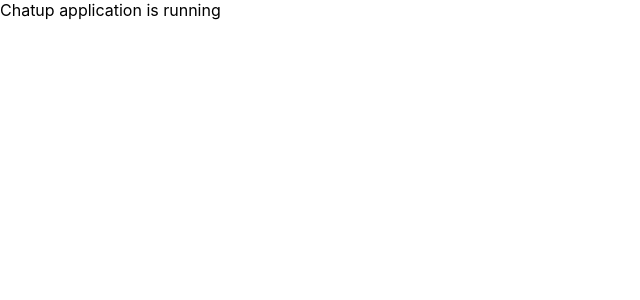
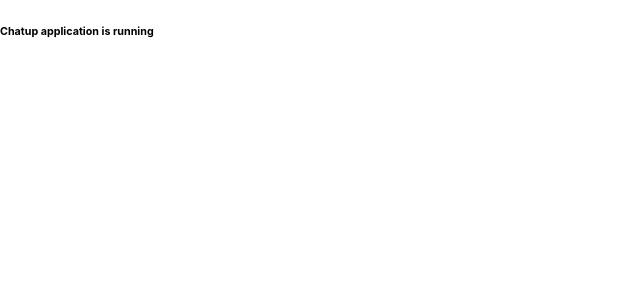
Before and after one commit to bettaibi/chatup, a React (Create React App) app: page / in a window 1280 px wide. Shown: the top 300 px of the page, without its empty margins (0-640 px from the left). Built offline with nearby package versions, Linux system fonts and the light colour scheme.

Commit message:
added by nidhal

```diff
--- a/src/App.tsx
+++ b/src/App.tsx
@@ -3,7 +3,9 @@
 function App() {
   return (
     <div>
-      Chatup application is running
+      <h6>
+        Chatup application is running
+      </h6>
     </div>
   );
 }
```
